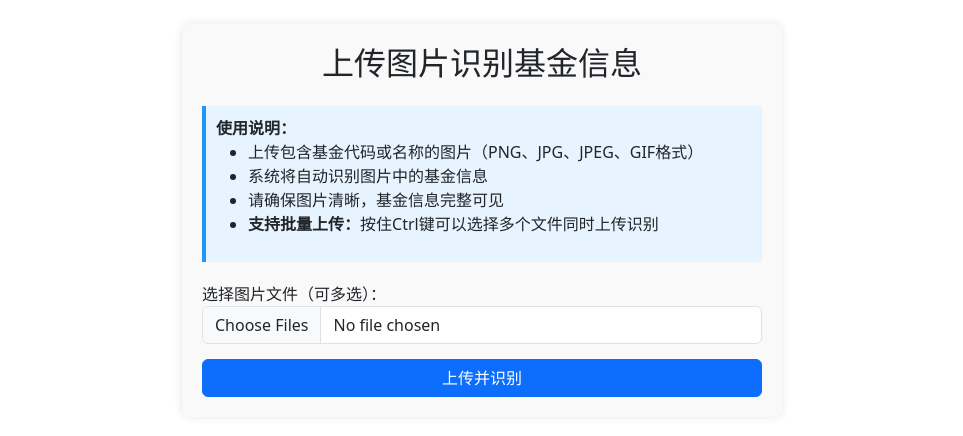
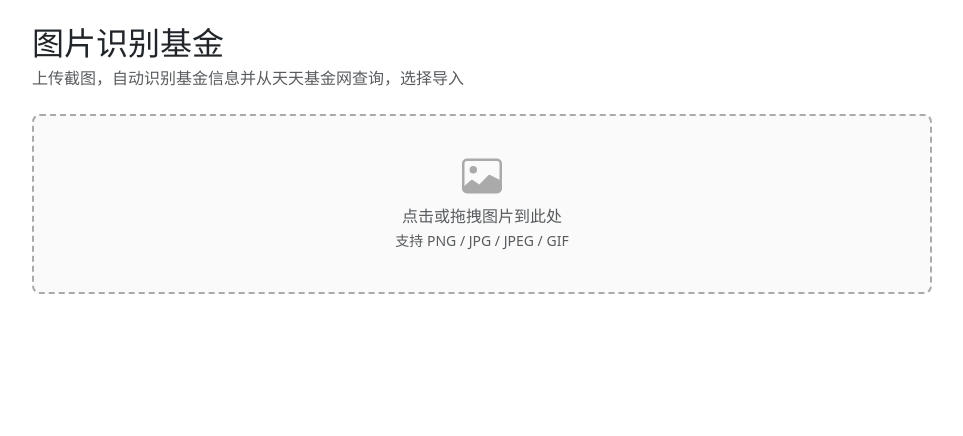
Before and after one commit to Cass-ette/treasure, a Flask app: page /image/upload in a window 1280 px wide. Shown: the part 56-492 px from the top of the page, without its empty margins (158-1121 px from the left). Run offline with Flask 3, Linux system fonts and the light colour scheme; a user stored in the database is signed in.

Commit message:
feat: 图片识别基金功能 - OCR识别+天天基金网搜索+选择导入
- 安装 Tesseract OCR + pytesseract，实现真实图片文字识别
- 从图片中提取6位基金代码和中文关键词
- 自动调用天天基金网搜索API获取真实基金数据
- 支持拖拽上传、图片预览
- 识别结果展示净值、类型、基金公司、基金经理
- 支持一键导入，已导入基金自动标记
- 支持手动补充关键词搜索

```diff
--- a/app/routes/image.py
+++ b/app/routes/image.py
@@ -1,9 +1,12 @@
-"""图片处理蓝图：upload, history"""
+"""基金图片识别蓝图：上传图片 → OCR识别 → 天天基金网搜索 → 选择导入"""
 import os
-import random
-from flask import Blueprint, render_template, redirect, url_for, flash, request
-from flask_login import login_required
+import re
+import io
+import requests
+from flask import Blueprint, render_template, request, jsonify
+from flask_login import login_required, current_user
 from app.utils.helpers import allowed_file
+from app.extensions import db
 from app.models.fund import Fund
 
 bp = Blueprint('image', __name__)
@@ -11,53 +14,173 @@ bp = Blueprint('image', __name__)
 UPLOAD_FOLDER = os.path.join(os.path.dirname(os.path.dirname(os.path.dirname(__file__))), 'uploads')
 os.makedirs(UPLOAD_FOLDER, exist_ok=True)
 
+SEARCH_API = 'https://fundsuggest.eastmoney.com/FundSearch/api/FundSearchAPI.ashx'
+HEADERS = {
+    'Referer': 'https://fund.eastmoney.com/',
+    'User-Agent': 'Mozilla/5.0 (Macintosh; Intel Mac OS X 10_15_7) AppleWebKit/537.36',
+}
 
-@bp.route('/image/upload', methods=['GET', 'POST'])
+
+def _ocr_extract_keywords(image_bytes):
+    """用 OCR 从图片中提取基金代码和中文关键词"""
+    try:
+        import pytesseract
+        from PIL import Image, ImageFilter, ImageEnhance
+    except ImportError:
+        return []
+
+    img = Image.open(io.BytesIO(image_bytes))
+
+    # 灰度 + 增强对比度，提升 OCR 准确率
+    img = img.convert('L')
+    img = ImageEnhance.Contrast(img).enhance(2.0)
+    img = img.filter(ImageFilter.SHARPEN)
+
+    text = pytesseract.image_to_string(img, lang='chi_sim+eng', config='--psm 11')
+
+    keywords = set()
+
+    # 提取6位纯数字基金代码
+    for code in re.findall(r'\b\d{6}\b', text):
+        keywords.add(code)
+
+    # 提取2字以上的中文词（过滤单字噪音）
+    chinese_words = re.findall(r'[\u4e00-\u9fa5]{2,}', text)
+    for word in chinese_words:
+        # 过滤常见无意义词
+        if word not in {'基金', '净值', '日期', '份额', '持仓', '收益', '累计', '单位', '万元',
+                        '账户', '金额', '时间', '更新', '今日', '昨日', '市值', '成本', '盈亏'}:
+            keywords.add(word)
+
+    return list(keywords)
+
+
+def _search_eastmoney(keyword):
+    """从天天基金网搜索基金"""
+    try:
+        resp = requests.get(
+            SEARCH_API,
+            params={'m': 1, 'key': keyword},
+            headers=HEADERS,
+            timeout=8,
+        )
+        data = resp.json()
+        if data.get('ErrCode') != 0:
+            return []
+
+        results = []
+        for item in data.get('Datas', []):
+            if item.get('CATEGORY') != 700:  # 只要基金
+                continue
+            base = item.get('FundBaseInfo') or {}
+            code = item.get('CODE', '')
+            results.append({
+                'code': code,
+                'name': item.get('NAME', ''),
+                'type': base.get('FTYPE', ''),
+                'nav': base.get('DWJZ'),
+                'nav_date': base.get('FSRQ', ''),
+                'company': base.get('JJGS', ''),
+                'manager': base.get('JJJL', ''),
+                'in_system': Fund.query.filter_by(code=code).first() is not None,
+            })
+        return results
+    except Exception:
+        return []
+
+
+@bp.route('/image/upload')
 @login_required
 def upload_image():
-    """上传图片并识别基金信息（支持批量上传）"""
-    if request.method == 'POST':
-        files = []
-        if 'files[]' in request.files:
-            files = request.files.getlist('files[]')
-        elif 'file' in request.files:
-            files = [request.files['file']]
+    return render_template('image_processing/upload.html')
 
-        if not files or all(f.filename == '' for f in files):
-            flash('请选择至少一个文件！')
-            return redirect(request.url)
 
-        for f in files:
-            if f and not allowed_file(f.filename):
-                flash('不支持的文件类型，请仅上传PNG、JPG、JPEG或GIF格式的图片！')
-                return redirect(request.url)
+@bp.route('/image/recognize', methods=['POST'])
+@login_required
+def recognize():
+    """上传图片，OCR识别后搜索天天基金网，返回候选基金列表"""
+    if 'file' not in request.files:
+        return jsonify({'success': False, 'message': '请选择图片文件'})
 
-        # 模拟批量识别结果
-        funds = Fund.query.all()
-        recognized_funds = []
+    f = request.files['file']
+    if not f.filename or not allowed_file(f.filename):
+        return jsonify({'success': False, 'message': '不支持的文件类型，请上传 PNG/JPG/JPEG/GIF'})
 
-        example_codes = ['161725', '161726', '000001', '000002', '000003',
-                         '000004', '000005', '000006', '001186', '001410']
-        example_names = ['招商中证白酒指数(LOF)A', '招商中证白酒指数(LOF)C', '华夏成长混合', '华夏成长混合(后端)',
-                         '华夏大盘精选混合', '华夏回报混合A', '华夏回报混合B', '华夏兴华混合A',
-                         '易方达中小盘混合', '工银瑞信新金融股票']
+    image_bytes = f.read()
+    keywords = _ocr_extract_keywords(image_bytes)
 
-        for f in files:
-            if f and f.filename != '':
-                num = random.randint(1, 3)
-                for _ in range(num):
-                    already = [r['code'] for r in recognized_funds]
-                    available = [fd for fd in funds if fd.code not in already]
-                    if available:
-                        rf = random.choice(available)
-                        recognized_funds.append({'code': rf.code, 'name': rf.name})
-                    else:
-                        idx = min(len(recognized_funds), len(example_codes) - 1)
-                        recognized_funds.append({'code': example_codes[idx], 'name': example_names[idx]})
+    if not keywords:
+        return jsonify({'success': False, 'message': '未能从图片中识别出任何基金相关信息，请确认图片清晰且包含基金信息'})
 
-        return render_template('image_processing/batch_result.html', funds=recognized_funds)
+    # 对每个关键词搜索，合并去重结果
+    seen_codes = set()
+    all_funds = []
+    for kw in keywords[:8]:  # 最多取8个关键词避免请求过多
+        for fund in _search_eastmoney(kw):
+            if fund['code'] not in seen_codes:
+                seen_codes.add(fund['code'])
+                all_funds.append(fund)
 
-    return render_template('image_processing/upload.html')
+    if not all_funds:
+        return jsonify({
+            'success': True,
+            'keywords': keywords,
+            'funds': [],
+            'message': f'识别到关键词 {", ".join(keywords[:5])}，但未在天天基金网找到匹配基金'
+        })
+
+    return jsonify({
+        'success': True,
+        'keywords': keywords[:10],
+        'funds': all_funds[:30],  # 最多返回30条
+    })
+
+
+@bp.route('/image/search', methods=['POST'])
+@login_required
+def search_fund():
+    """手动关键词搜索（用于修正/补充识别结果）"""
+    keyword = request.form.get('keyword', '').strip()
+    if not keyword:
+        return jsonify({'success': False, 'message': '请输入搜索关键词'})
+    funds = _search_eastmoney(keyword)
+    return jsonify({'success': True, 'funds': funds})
+
+
+@bp.route('/image/import_fund', methods=['POST'])
+@login_required
+def import_fund():
+    """将选中的基金导入系统"""
+    if not current_user.is_main_account:
+        return jsonify({'success': False, 'message': '只有管理员可以导入基金'})
+
+    code = request.form.get('code', '').strip()
+    name = request.form.get('name', '').strip()
+    fund_type = request.form.get('type', '').strip()
+    nav = request.form.get('nav', '').strip()
+    nav_date = request.form.get('nav_date', '').strip()
+
+    if not code:
+        return jsonify({'success': False, 'message': '基金代码不能为空'})
+
+    if Fund.query.filter_by(code=code).first():
+        return jsonify({'success': False, 'message': f'基金 {code} 已存在于系统中'})
+
+    try:
+        from datetime import datetime
+        fund = Fund(
+            code=code,
+            name=name,
+            fund_type=fund_type or None,
+            latest_nav=float(nav) if nav else None,
+            nav_date=datetime.strptime(nav_date, '%Y-%m-%d') if nav_date else None,
+        )
+        db.session.add(fund)
+        db.session.commit()
+        return jsonify({'success': True, 'message': f'{name} 导入成功'})
+    except Exception as e:
+        db.session.rollback()
+        return jsonify({'success': False, 'message': f'导入失败: {str(e)}'})
 
 
 @bp.route('/image/history')
--- a/app/templates/image_processing/upload.html
+++ b/app/templates/image_processing/upload.html
@@ -1,110 +1,273 @@
 {% extends "base.html" %}
 
-{% block title %}上传图片识别基金信息{% endblock %}
+{% block title %}图片识别基金{% endblock %}
 
 {% block css %}
 <style>
-    .upload-container {
-        max-width: 600px;
-        margin: 0 auto;
-        padding: 20px;
+    .page-container { max-width: 900px; margin: 0 auto; }
+    .upload-zone {
+        border: 2px dashed #aaa;
         border-radius: 8px;
-        box-shadow: 0 0 10px rgba(0, 0, 0, 0.1);
-        background-color: #f9f9f9;
+        padding: 40px;
+        text-align: center;
+        cursor: pointer;
+        transition: border-color 0.2s, background 0.2s;
+        background: #fafafa;
     }
-    .form-group {
-        margin-bottom: 15px;
+    .upload-zone:hover, .upload-zone.drag-over {
+        border-color: #0d6efd;
+        background: #eef4ff;
     }
-    .btn-primary {
-        width: 100%;
+    .upload-zone input[type=file] { display: none; }
+    .preview-img {
+        max-width: 100%;
+        max-height: 300px;
+        border-radius: 6px;
+        margin-top: 12px;
+        box-shadow: 0 2px 8px rgba(0,0,0,0.15);
     }
-    .info-box {
-        background-color: #e7f3ff;
-        border-left: 4px solid #2196F3;
-        padding: 10px;
-        margin-bottom: 20px;
+    .keyword-tag {
+        display: inline-block;
+        background: #e7f3ff;
+        border: 1px solid #90caf9;
+        border-radius: 12px;
+        padding: 2px 10px;
+        margin: 3px;
+        font-size: 13px;
+        color: #1565c0;
     }
+    .fund-card {
+        padding: 14px 16px;
+        margin-bottom: 8px;
+        background: white;
+        border-radius: 6px;
+        border-left: 4px solid #0d6efd;
+        box-shadow: 0 1px 3px rgba(0,0,0,0.08);
+        display: flex;
+        justify-content: space-between;
+        align-items: center;
+        gap: 12px;
+    }
+    .fund-card.in-system { border-left-color: #28a745; }
+    .fund-info { flex: 1; min-width: 0; }
+    .fund-name { font-weight: bold; color: #222; }
+    .fund-code { color: #888; font-family: monospace; font-size: 13px; }
+    .fund-meta { color: #666; font-size: 13px; margin-top: 4px; }
+    .badge-in-system {
+        background: #28a745; color: white;
+        padding: 3px 10px; border-radius: 10px; font-size: 12px; white-space: nowrap;
+    }
+    #manual-search { display: flex; gap: 8px; margin-bottom: 16px; }
+    #manual-search input { flex: 1; }
+    #section-results { display: none; }
+    #loading { display: none; text-align: center; padding: 30px; color: #666; }
 </style>
 {% endblock %}
 
 {% block content %}
-<div class="upload-container">
-    <h2 class="text-center mb-4" id="page-title">上传图片识别基金信息</h2>
+<div class="page-container">
+    <h2 class="mb-1">图片识别基金</h2>
+    <p class="text-muted mb-4">上传截图，自动识别基金信息并从天天基金网查询，选择导入</p>
 
-    <div class="info-box">
-        <p class="mb-0"><strong id="instruction-title">使用说明：</strong></p>
-        <ul>
-            <li id="instruction-1">上传包含基金代码或名称的图片（PNG、JPG、JPEG、GIF格式）</li>
-            <li id="instruction-2">系统将自动识别图片中的基金信息</li>
-            <li id="instruction-3">请确保图片清晰，基金信息完整可见</li>
-            <li id="instruction-4"><strong>支持批量上传：</strong>按住Ctrl键可以选择多个文件同时上传识别</li>
-        </ul>
+    <!-- 上传区域 -->
+    <div class="upload-zone mb-3" id="upload-zone" onclick="document.getElementById('file-input').click()">
+        <input type="file" id="file-input" accept=".png,.jpg,.jpeg,.gif" onchange="onFileSelected(this)">
+        <div id="upload-hint">
+            <svg xmlns="http://www.w3.org/2000/svg" width="40" height="40" fill="#aaa" viewBox="0 0 16 16">
+                <path d="M6.002 5.5a1.5 1.5 0 1 1-3 0 1.5 1.5 0 0 1 3 0z"/>
+                <path d="M2.002 1a2 2 0 0 0-2 2v10a2 2 0 0 0 2 2h12a2 2 0 0 0 2-2V3a2 2 0 0 0-2-2h-12zm12 1a1 1 0 0 1 1 1v6.5l-3.777-1.947a.5.5 0 0 0-.577.093l-3.71 3.71-2.66-1.772a.5.5 0 0 0-.63.062L1.002 12V3a1 1 0 0 1 1-1h12z"/>
+            </svg>
+            <p class="mt-2 mb-0 text-muted">点击或拖拽图片到此处<br><small>支持 PNG / JPG / JPEG / GIF</small></p>
+        </div>
+        <img id="preview" class="preview-img" style="display:none">
     </div>
 
-    <form method="POST" enctype="multipart/form-data">
-        <div class="form-group">
-            <label for="files" id="file-select-label">选择图片文件（可多选）：</label>
-            <input type="file" class="form-control" id="files" name="files[]" accept=".png,.jpg,.jpeg,.gif" multiple required>
+    <div id="loading">
+        <div class="spinner-border text-primary" role="status"></div>
+        <p class="mt-2">正在识别图片并搜索基金...</p>
+    </div>
+
+    <!-- 识别结果区 -->
+    <div id="section-results">
+        <!-- 识别到的关键词 -->
+        <div id="keywords-box" class="mb-3" style="display:none">
+            <small class="text-muted">识别到的关键词：</small>
+            <div id="keywords"></div>
         </div>
-        <button type="submit" class="btn btn-primary" id="upload-button">上传并识别</button>
-    </form>
+
+        <!-- 手动补充搜索 -->
+        <div id="manual-search">
+            <input type="text" class="form-control form-control-sm" id="manual-input" placeholder="手动输入基金代码或名称补充搜索">
+            <button class="btn btn-outline-primary btn-sm" onclick="manualSearch()">搜索</button>
+        </div>
+
+        <!-- 基金列表 -->
+        <div id="no-funds" class="text-center text-muted py-3" style="display:none">未找到匹配基金，可尝试手动搜索</div>
+        <div id="fund-list"></div>
+    </div>
 </div>
+{% endblock %}
 
+{% block js %}
 <script>
-    // 国际模式语言切换功能
-    document.addEventListener('DOMContentLoaded', function() {
-        const body = document.body;
-        const pageTitle = document.title;
+// 拖拽上传
+const zone = document.getElementById('upload-zone');
+zone.addEventListener('dragover', e => { e.preventDefault(); zone.classList.add('drag-over'); });
+zone.addEventListener('dragleave', () => zone.classList.remove('drag-over'));
+zone.addEventListener('drop', e => {
+    e.preventDefault();
+    zone.classList.remove('drag-over');
+    const file = e.dataTransfer.files[0];
+    if (file) processFile(file);
+});
 
-        // 所有需要翻译的元素
-        const elements = {
-            pageTitle: document.getElementById('page-title'),
-            instructionTitle: document.getElementById('instruction-title'),
-            instruction1: document.getElementById('instruction-1'),
-            instruction2: document.getElementById('instruction-2'),
-            instruction3: document.getElementById('instruction-3'),
-            instruction4: document.getElementById('instruction-4'),
-            fileSelectLabel: document.getElementById('file-select-label'),
-            uploadButton: document.getElementById('upload-button')
-        };
+function onFileSelected(input) {
+    if (input.files[0]) processFile(input.files[0]);
+}
 
-        // 中英文翻译映射
-        const translations = {
-            '上传图片识别基金信息': 'Upload Image to Recognize Fund Info',
-            '使用说明：': 'Instructions:',
-            '上传包含基金代码或名称的图片（PNG、JPG、JPEG、GIF格式）': 'Upload images containing fund codes or names (PNG, JPG, JPEG, GIF formats)',
-            '系统将自动识别图片中的基金信息': 'The system will automatically recognize fund information in the images',
-            '请确保图片清晰，基金信息完整可见': 'Please ensure the images are clear and the fund information is fully visible',
-            '支持批量上传：': 'Batch upload supported:',
-            '按住Ctrl键可以选择多个文件同时上传识别': 'Hold Ctrl to select multiple files for simultaneous upload and recognition',
-            '选择图片文件（可多选）：': 'Select image files (multiple allowed):',
-            '上传并识别': 'Upload and Recognize',
-            '上传图片识别基金信息 - 投资管理系统': 'Upload Image to Recognize Fund Info - Investment Management System'
-        };
+function processFile(file) {
+    // 预览
+    const reader = new FileReader();
+    reader.onload = e => {
+        document.getElementById('upload-hint').style.display = 'none';
+        const img = document.getElementById('preview');
+        img.src = e.target.result;
+        img.style.display = 'block';
+    };
+    reader.readAsDataURL(file);
 
-        // 检查当前语言模式并应用翻译
-        function applyLanguage() {
-            const isInternational = body.classList.contains('international-mode');
+    // 上传识别
+    document.getElementById('loading').style.display = 'block';
+    document.getElementById('section-results').style.display = 'none';
 
-            if (isInternational) {
-                // 应用英文
-                document.title = translations['上传图片识别基金信息 - 投资管理系统'];
-                elements.pageTitle.textContent = translations[elements.pageTitle.textContent];
-                elements.instructionTitle.textContent = translations[elements.instructionTitle.textContent];
-                elements.instruction1.textContent = translations[elements.instruction1.textContent];
-                elements.instruction2.textContent = translations[elements.instruction2.textContent];
-                elements.instruction3.textContent = translations[elements.instruction3.textContent];
-                elements.instruction4.textContent = translations['支持批量上传：'] + ' ' + translations['按住Ctrl键可以选择多个文件同时上传识别'];
-                elements.fileSelectLabel.textContent = translations[elements.fileSelectLabel.textContent];
-                elements.uploadButton.textContent = translations[elements.uploadButton.textContent];
-            }
+    const fd = new FormData();
+    fd.append('file', file);
+
+    fetch('{{ url_for("image.recognize") }}', { method: 'POST', body: fd })
+    .then(r => r.json())
+    .then(data => {
+        document.getElementById('loading').style.display = 'none';
+        document.getElementById('section-results').style.display = 'block';
+
+        if (!data.success) {
+            document.getElementById('no-funds').textContent = data.message;
+            document.getElementById('no-funds').style.display = 'block';
+            document.getElementById('fund-list').innerHTML = '';
+            document.getElementById('keywords-box').style.display = 'none';
+            return;
         }
 
-        // 初始应用语言
-        applyLanguage();
+        // 显示关键词
+        if (data.keywords && data.keywords.length) {
+            document.getElementById('keywords-box').style.display = 'block';
+            document.getElementById('keywords').innerHTML =
+                data.keywords.map(k => '<span class="keyword-tag">' + escHtml(k) + '</span>').join('');
+        }
 
-        // 监听模式切换事件
-        window.addEventListener('languageChange', applyLanguage);
+        renderFunds(data.funds, false);
+    })
+    .catch(() => {
+        document.getElementById('loading').style.display = 'none';
+        document.getElementById('section-results').style.display = 'block';
+        document.getElementById('no-funds').textContent = '识别失败，请重试';
+        document.getElementById('no-funds').style.display = 'block';
     });
+}
+
+function manualSearch() {
+    const kw = document.getElementById('manual-input').value.trim();
+    if (!kw) return;
+
+    const fd = new FormData();
+    fd.append('keyword', kw);
+
+    fetch('{{ url_for("image.search_fund") }}', { method: 'POST', body: fd })
+    .then(r => r.json())
+    .then(data => {
+        document.getElementById('section-results').style.display = 'block';
+        renderFunds(data.funds || [], true);
+    });
+}
+
+document.getElementById('manual-input').addEventListener('keydown', e => {
+    if (e.key === 'Enter') manualSearch();
+});
+
+function renderFunds(funds, append) {
+    const list = document.getElementById('fund-list');
+    const noFunds = document.getElementById('no-funds');
+
+    if (!append) list.innerHTML = '';
+
+    if (!funds || funds.length === 0) {
+        if (!append) {
+            noFunds.textContent = '未找到匹配基金，可尝试手动搜索';
+            noFunds.style.display = 'block';
+        }
+        return;
+    }
+
+    noFunds.style.display = 'none';
+
+    funds.forEach(fund => {
+        // 避免重复渲染
+        if (document.getElementById('fund-' + fund.code)) return;
+
+        const card = document.createElement('div');
+        card.className = 'fund-card' + (fund.in_system ? ' in-system' : '');
+        card.id = 'fund-' + fund.code;
+
+        const action = fund.in_system
+            ? '<span class="badge-in-system">已导入</span>'
+            : '<button class="btn btn-success btn-sm" id="btn-' + fund.code + '" onclick="importFund(\'' +
+              fund.code + '\',\'' + escHtml(fund.name) + '\',\'' + escHtml(fund.type||'') + '\',\'' +
+              (fund.nav||'') + '\',\'' + (fund.nav_date||'') + '\')">导入</button>';
+
+        card.innerHTML =
+            '<div class="fund-info">' +
+            '  <div><span class="fund-name">' + escHtml(fund.name) + '</span> <span class="fund-code">' + fund.code + '</span></div>' +
+            '  <div class="fund-meta">' +
+            (fund.type ? fund.type + ' · ' : '') +
+            (fund.nav ? '净值 ' + fund.nav + ' · ' : '') +
+            (fund.nav_date || '') +
+            (fund.company ? ' · ' + fund.company : '') +
+            '  </div>' +
+            '</div>' +
+            '<div>' + action + '</div>';
+
+        list.appendChild(card);
+    });
+}
+
+function importFund(code, name, type, nav, nav_date) {
+    const btn = document.getElementById('btn-' + code);
+    btn.disabled = true;
+    btn.textContent = '导入中...';
+
+    const fd = new FormData();
+    fd.append('code', code);
+    fd.append('name', name);
+    fd.append('type', type);
+    fd.append('nav', nav);
+    fd.append('nav_date', nav_date);
+
+    fetch('{{ url_for("image.import_fund") }}', { method: 'POST', body: fd })
+    .then(r => r.json())
+    .then(data => {
+        if (data.success) {
+            btn.outerHTML = '<span class="badge-in-system">已导入</span>';
+            document.getElementById('fund-' + code).classList.add('in-system');
+        } else {
+            alert(data.message);
+            btn.disabled = false;
+            btn.textContent = '导入';
+        }
+    });
+}
+
+function escHtml(s) {
+    if (!s) return '';
+    return s.replace(/&/g,'&amp;').replace(/</g,'&lt;').replace(/>/g,'&gt;').replace(/"/g,'&quot;').replace(/'/g,'&#39;');
+}
 </script>
 {% endblock %}
```
